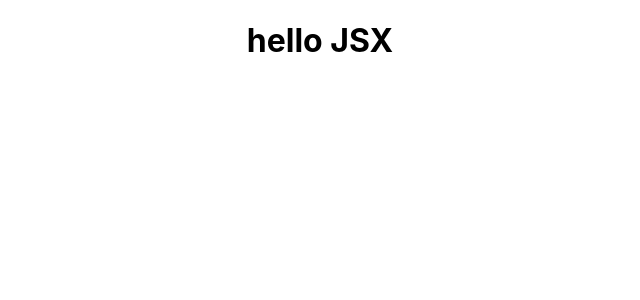
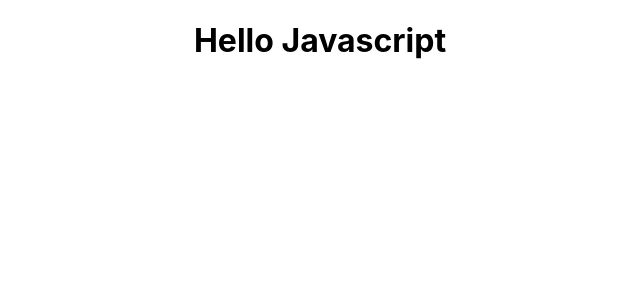
Before and after one commit to Tejaveeramachaneni/react-fundamentals, a React (Create React App) app in the folder sample/: page / in a window 1280 px wide. Shown: the top 300 px of the page, without its empty margins (320-960 px from the left). Built offline with nearby package versions, Linux system fonts and the light colour scheme.

Commit message:
rendering html using react create element

```diff
--- a/sample/src/components/Hello.js
+++ b/sample/src/components/Hello.js
@@ -2,10 +2,6 @@ import React, { Component } from 'react'
 
 export default class Hello extends Component {
   render() {
-    return (
-      <div>
-          <h1>hello JSX</h1>
-        </div>
-    )
+    return React.createElement('h1',null,'Hello Javascript')
   }
 }
```
